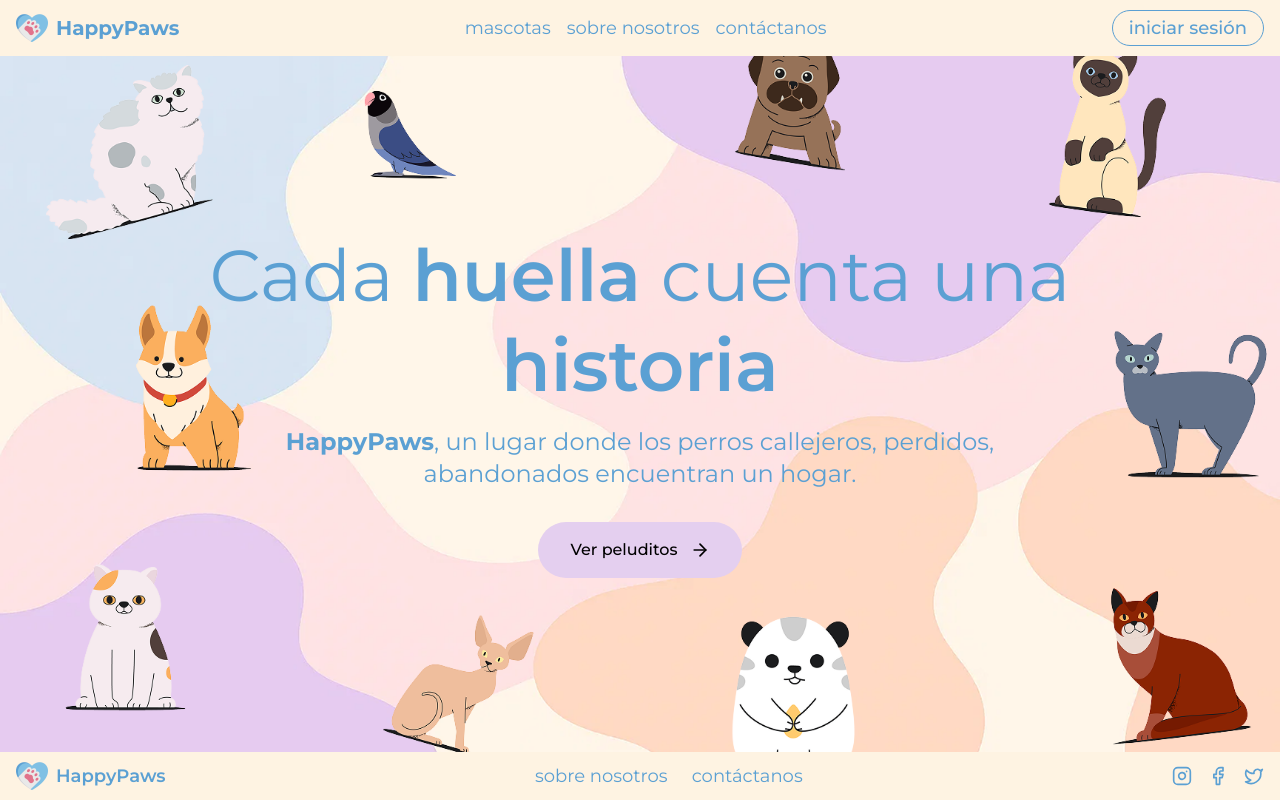
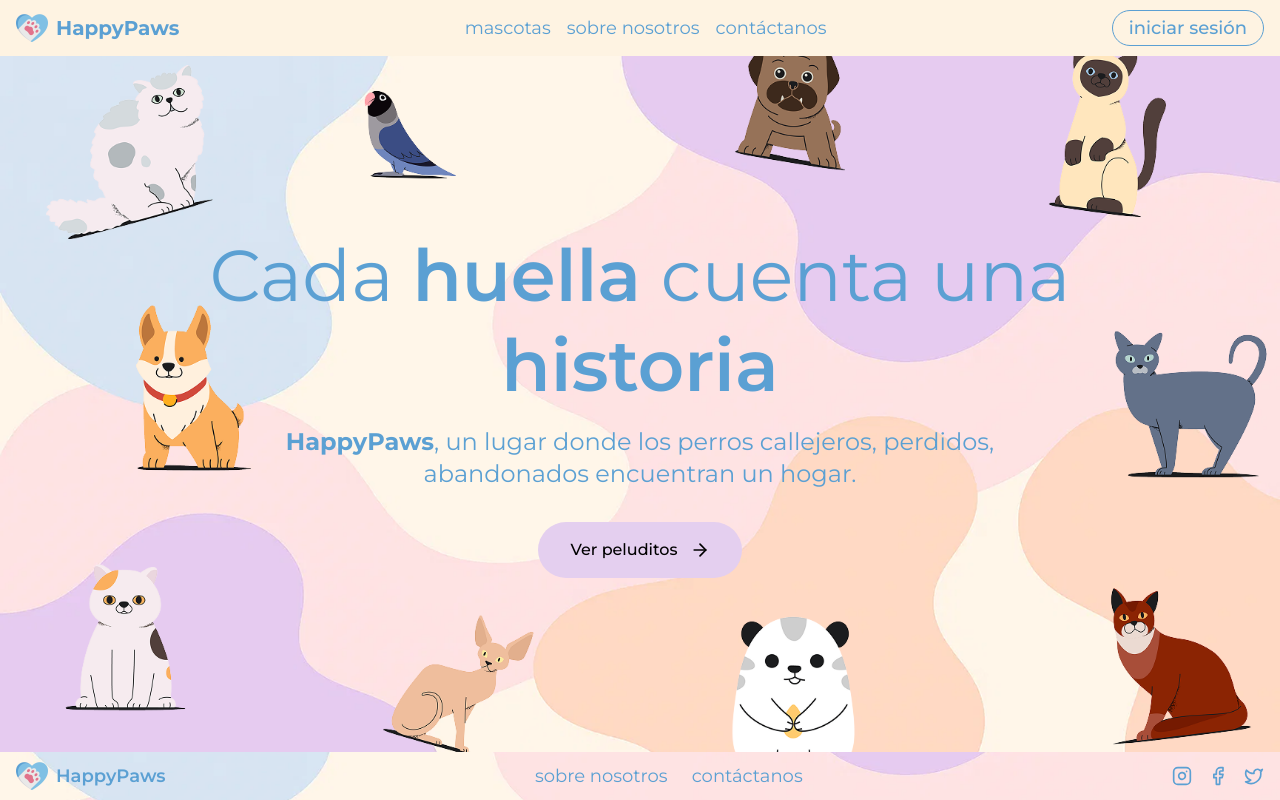
Before and after one commit to bonilla66/HappyPaws-frontend, a React (Vite) app in the folder happy-paws-frontend/: page / in a window 1280 px wide. Built offline with nearby package versions, Linux system fonts and the light colour scheme.

Commit message:
footer/adding bg

```diff
--- a/happy-paws-frontend/src/components/footer.jsx
+++ b/happy-paws-frontend/src/components/footer.jsx
@@ -1,16 +1,17 @@
 import React from 'react'
 import { Instagram, Facebook, Twitter } from 'lucide-react'
 import logo from '../assets/icon1.png'
+import fondito from "../assets/bannerHoriz.jpg"
 
 export default function Footer() {
   return (
-    <footer className="bg-amarillito">
+    <footer className="relative bg-cover bg-center text-azulito flex items-center justify-center"style={{ backgroundImage: `url(${fondito})` }}>
       <div className="container mx-auto flex flex-col md:flex-row items-center justify-between py-2 px-4">
         <div className="flex items-center space-x-2">
           <img src={logo} alt="HappyPaws logo" className="w-8 h-8" />
           <span className="text-azulito font-semibold text-lg">HappyPaws</span>
         </div>
-        <div className="mt-4 md:mt-0 text-lg    ">
+        <div className="mt-4 md:mt-0 text-lg">
           <ul className="flex space-x-6 text-azulito">
             <li>
               <a href="/sobre-nosotros" className="hover:underline">
```
